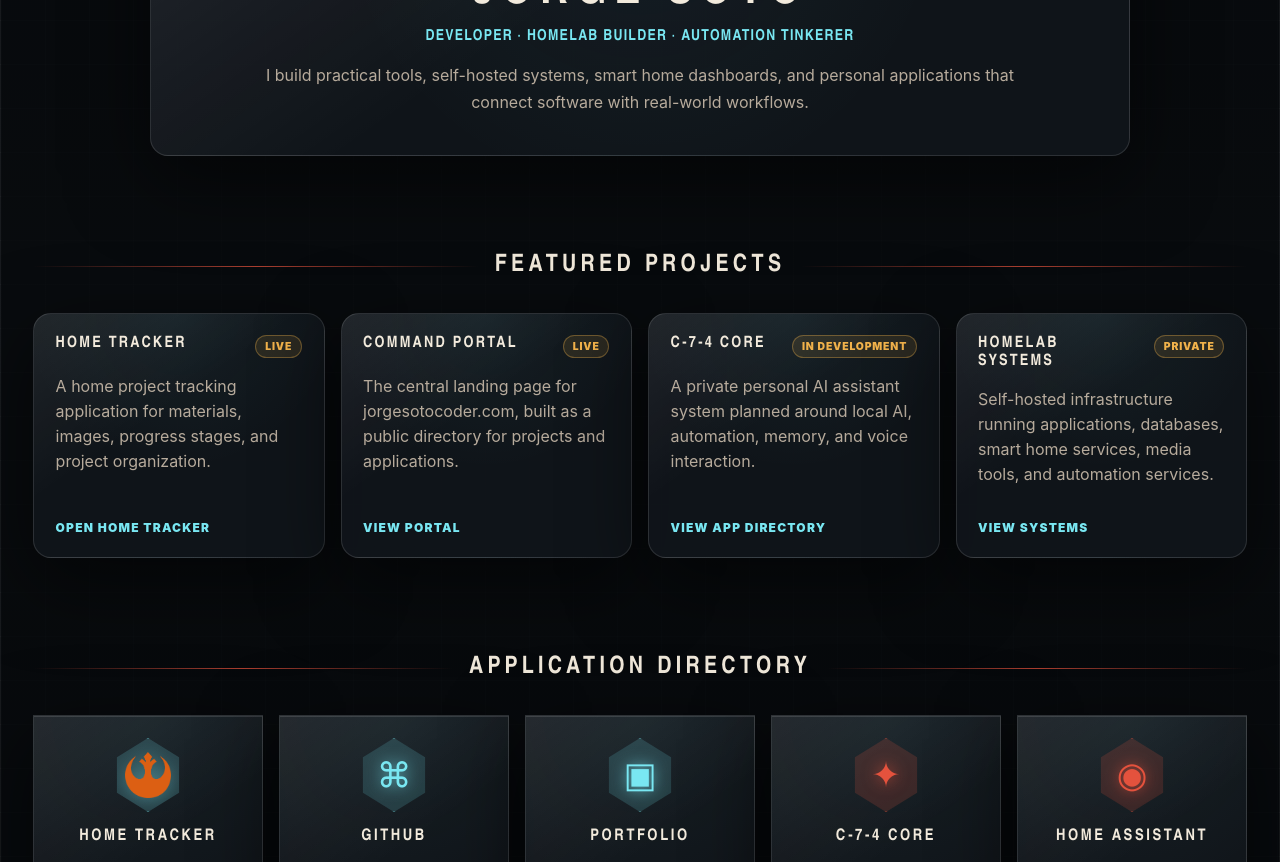
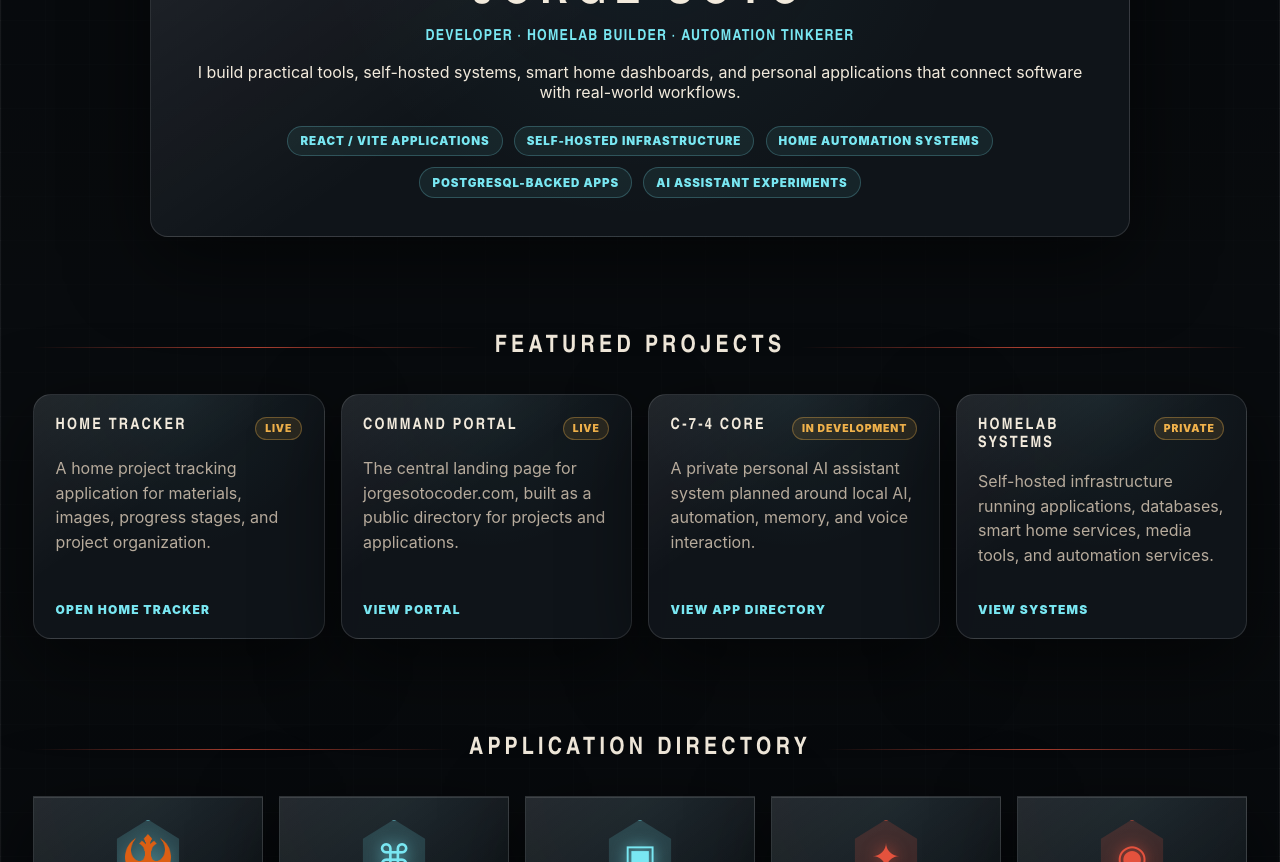
Before and after one commit to acurunner79/jorgesotocoder-portal, a React (Vite) app: page / in a window 1280 px wide. Shown: the part 860-1722 px from the top of the page. Built offline with nearby package versions, Linux system fonts and the light colour scheme.

Commit message:
Polish operator profile section

```diff
--- a/src/App.css
+++ b/src/App.css
@@ -760,6 +760,27 @@ h1 {
   border-radius: var(--radius);
 }
 
+.highlight-grid {
+  display: flex;
+  justify-content: center;
+  flex-wrap: wrap;
+  gap: 0.7rem;
+  max-width: 820px;
+  margin: 1.5rem auto 0;
+}
+
+.highlight-grid span {
+  padding: 0.45rem 0.75rem;
+  color: var(--cyan);
+  background: rgba(121, 231, 242, 0.075);
+  border: 1px solid rgba(121, 231, 242, 0.24);
+  border-radius: 999px;
+  text-transform: uppercase;
+  letter-spacing: 0.08em;
+  font-size: 0.72rem;
+  font-weight: 900;
+}
+
 .about-panel {
   max-width: 980px;
   margin: 0 auto;
--- a/src/App.jsx
+++ b/src/App.jsx
@@ -167,6 +167,12 @@ export default function App() {
           <h2>{profile.name}</h2>
           <h3>{profile.title}</h3>
           <p>{profile.summary}</p>
+
+          <div className="highlight-grid">
+            {profile.highlights.map((highlight) => (
+              <span key={highlight}>{highlight}</span>
+            ))}
+          </div>
         </div>
       </section>
 
--- a/src/data/site.js
+++ b/src/data/site.js
@@ -3,6 +3,13 @@ export const profile = {
   title: "Developer · Homelab Builder · Automation Tinkerer",
   summary:
     "I build practical tools, self-hosted systems, smart home dashboards, and personal applications that connect software with real-world workflows.",
+  highlights: [
+    "React / Vite applications",
+    "Self-hosted infrastructure",
+    "Home automation systems",
+    "PostgreSQL-backed apps",
+    "AI assistant experiments",
+  ],
 };
 
 export const featuredProjects = [
```
